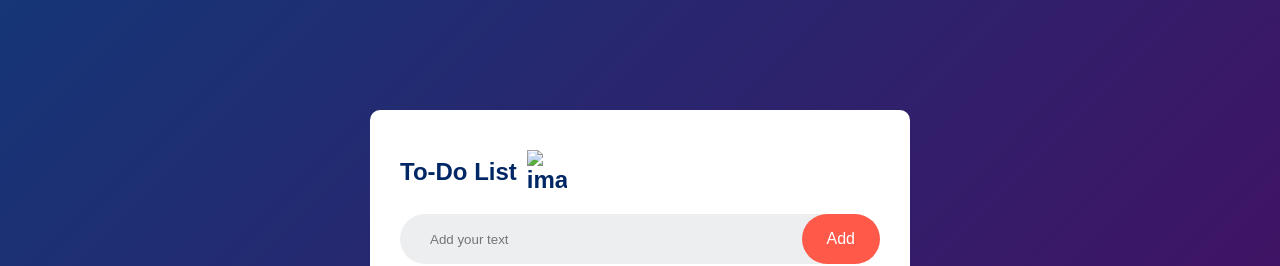
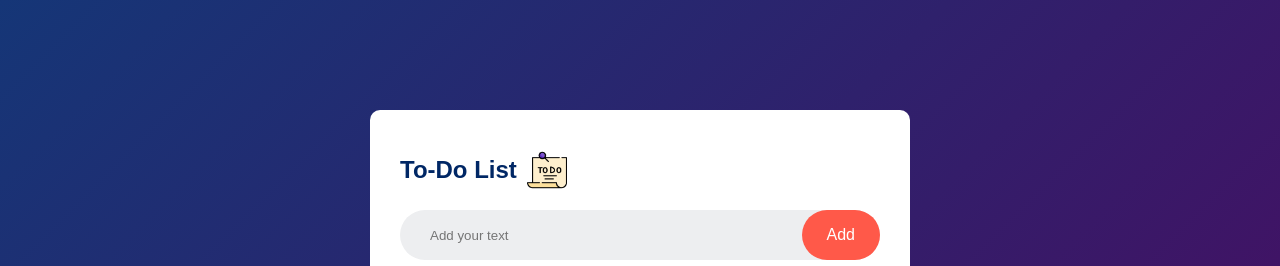
Before and after one commit to shahali5/todo-list, a plain HTML site: page to_list/index.html in a window 1280 px wide. Shown: the top 266 px of the page. Drawn offline with Linux system fonts and the light colour scheme; the site is published under a folder, as on GitHub Pages, so addresses that start at the root find nothing.

Commit message:
updated file path

```diff
--- a/to_list/index.html
+++ b/to_list/index.html
@@ -6,7 +6,7 @@
   <meta name="viewport" content="width=device-width, initial-scale=1">
 
   <title>TODO </title>
-  <link rel = "icon" type = "image/png" href = "/todo.png">
+  <link rel = "icon" type = "image/png" href = "todo.png">
 
   <!-- HTML -->
 
@@ -18,7 +18,7 @@
 <body>
   <div class="container">
     <div class="todo-app">
-      <h2>To-Do List<img src="/todo.png" alt="image"> </h2>
+      <h2>To-Do List<img src="todo.png" alt="image"> </h2>
       <div class="row">
         <input type="text" id="input-box" placeholder="Add your text">
         <button onclick="addTask()">Add</button>
```
